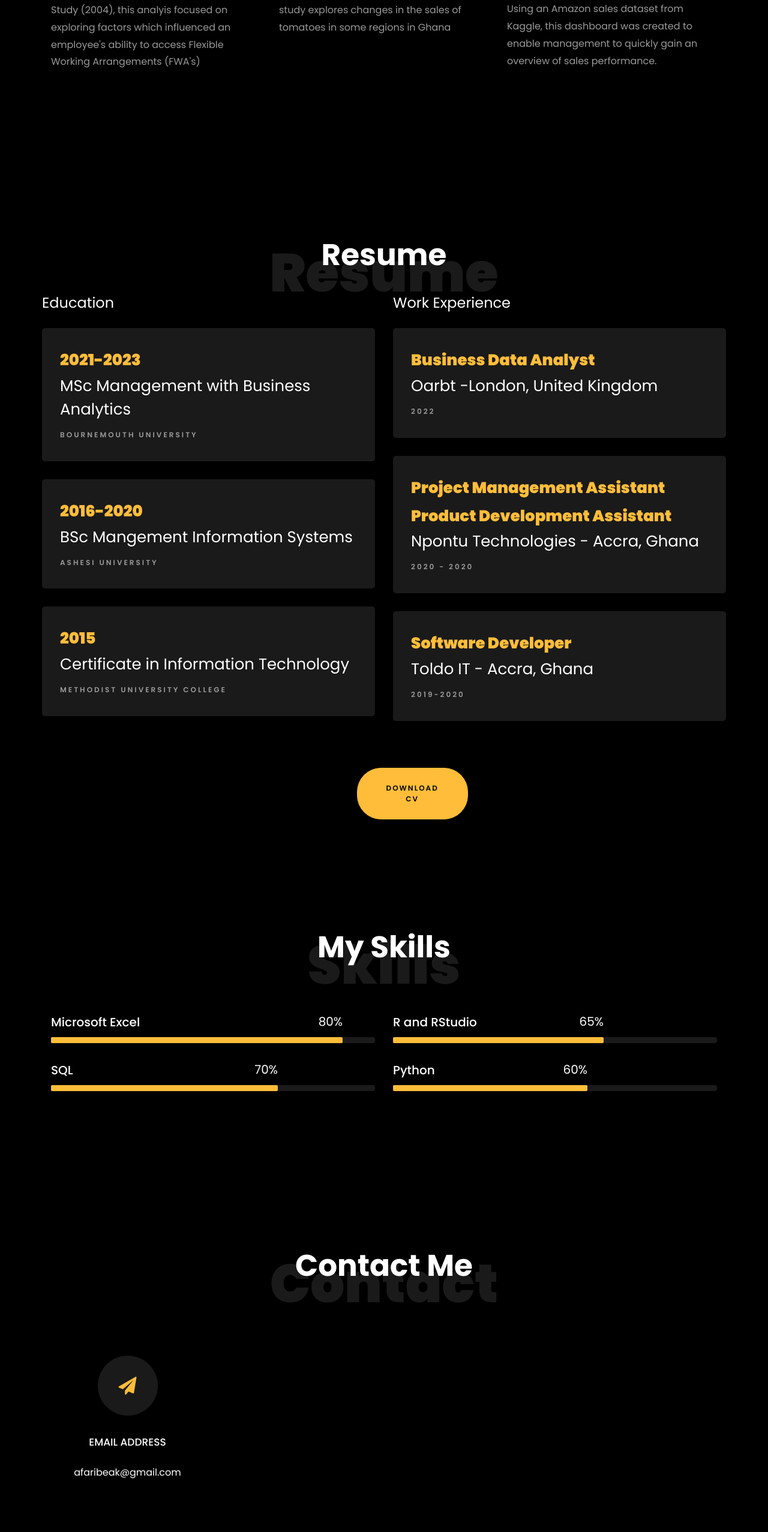
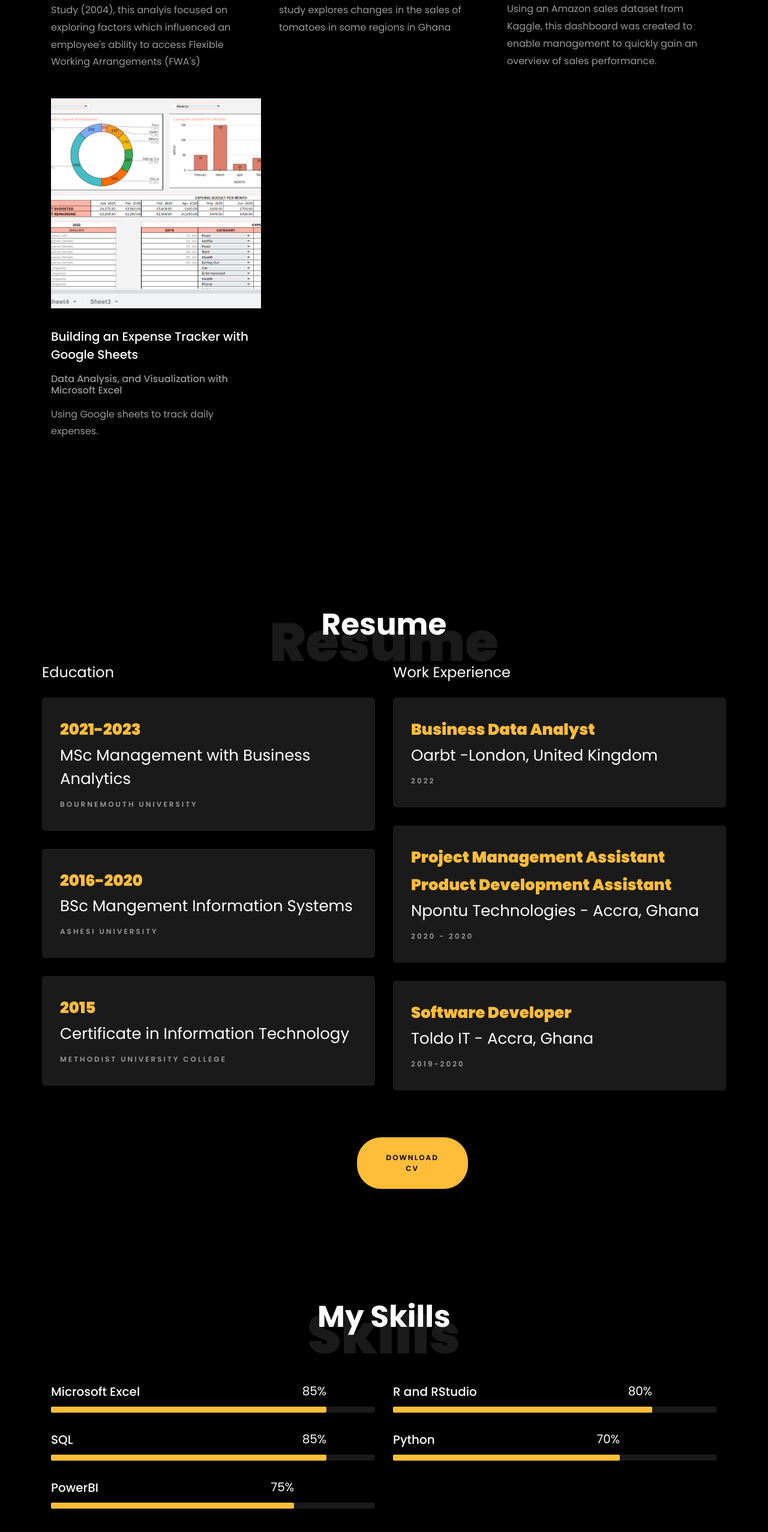
Before and after one commit to AkosuaKissiedu/AkosuaKissiedu.github.io, a plain HTML site: page index.html in a window 1280 px wide. Shown: the part 2344-4898 px from the top of the page at 60% size. Drawn offline with Linux system fonts and the light colour scheme; files whose address does not match are found by name.

Commit message:
Portfolio update

```diff
--- a/index.html
+++ b/index.html
@@ -133,7 +133,7 @@
 
 				<div class="col-md-4 d-flex ftco-animate">
 					<div class="blog-entry">
-						<a href="/single.html#four_section" class="block-20" style="background-image: url('images/image_4.jpg');"></a>
+						<a href="/single.html#four_section" class="block-20" style="background-image:url('images/image_4.jpg');"></a>
 						<div class="text mt-3 float-right d-block">
 								<div class="d-flex align-items-center mb-3 meta">
 									<p class="mb-0">
@@ -165,7 +165,7 @@
 
 				<div class="col-md-4 d-flex ftco-animate">
 					<div class="blog-entry justify-content-end">
-						<a href="/single.html#one_section" class="block-20" style="background-image: url('images/image_19.png');"></a>
+						<a href="/single.html#six_section" class="block-20" style="background-image: url('images/image_19.png');"></a>
 						<div class="text mt-3 float-right d-block">
 							<div class="d-flex align-items-center mb-3 meta">
 								<p class="mb-0">
@@ -174,6 +174,21 @@
 							<h3 class="heading"><a href="/single.html#six_section">Generating a Sales Reporting Dashboard with Power BI</a></h3>
 							<h6><p>Data Analysis, and Visualization with Power BI</p></h6>
 							<p> Using an Amazon sales dataset from Kaggle, this dashboard was created to enable management to quickly gain an overview of sales performance. </p>
+						</div>
+					</div>
+				</div>
+
+				<div class="col-md-4 d-flex ftco-animate">
+					<div class="blog-entry justify-content-end">
+						<a href="/single.html#seven_section" class="block-20" style="background-image: url('images/image_20.png');"></a>
+						<div class="text mt-3 float-right d-block">
+							<div class="d-flex align-items-center mb-3 meta">
+								<p class="mb-0">
+								</p>
+							</div>
+							<h3 class="heading"><a href="/single.html#seven_section">Building an Expense Tracker with Google Sheets</a></h3>
+							<h6><p>Data Analysis, and Visualization with Microsoft Excel</p></h6>
+							<p> Using Google sheets to track daily expenses.</p>
 						</div>
 					</div>
 				</div>
@@ -241,7 +256,7 @@
 
 				<div class="row justify-content-center mt-5">
 					<div class="col-md-6 text-center ftco-animate">
-						<p><a href="/cv/Afaribea Kissiedu - Resume.pdf" class="btn btn-primary py-4 px-5" download="Akosua Kissiedu Resume">Download CV</a></p>
+						<p><a href="/cv/Afaribea Kissiedu.pdf" class="btn btn-primary py-4 px-5" download="Akosua Kissiedu Resume">Download CV</a></p>
 					</div>
 				</div>
     		</div>
@@ -261,9 +276,9 @@
 						<div class="progress-wrap ftco-animate">
 							<h3>Microsoft Excel</h3>
 							<div class="progress">
-							 	<div class="progress-bar color-1" role="progressbar" aria-valuenow="80"
-							  	aria-valuemin="0" aria-valuemax="100" style="width:90%">
-							    <span>80%</span>
+							 	<div class="progress-bar color-1" role="progressbar" aria-valuenow="85"
+							  	aria-valuemin="0" aria-valuemax="100" style="width:85%">
+							    <span>85%</span>
 							  	</div>
 							</div>
 						</div>
@@ -272,9 +287,9 @@
 						<div class="progress-wrap ftco-animate">
 							<h3>R and RStudio</h3>
 							<div class="progress">
-							 	<div class="progress-bar color-2" role="progressbar" aria-valuenow="65"
-							  	aria-valuemin="0" aria-valuemax="100" style="width:65%">
-							    <span>65%</span>
+							 	<div class="progress-bar color-2" role="progressbar" aria-valuenow="80"
+							  	aria-valuemin="0" aria-valuemax="100" style="width:80%">
+							    <span>80%</span>
 							  	</div>
 							</div>
 						</div>
@@ -283,7 +298,18 @@
 						<div class="progress-wrap ftco-animate">
 							<h3>SQL</h3>
 							<div class="progress">
-							 	<div class="progress-bar color-3" role="progressbar" aria-valuenow="70"
+							 	<div class="progress-bar color-3" role="progressbar" aria-valuenow="85"
+							  	aria-valuemin="0" aria-valuemax="100" style="width:85%">
+							    <span>85%</span>
+							  	</div>
+							</div>
+						</div>
+					</div>
+					<div class="col-md-6 animate-box">
+						<div class="progress-wrap ftco-animate">
+							<h3>Python</h3>
+							<div class="progress">
+							 	<div class="progress-bar color-4" role="progressbar" aria-valuenow="70"
 							  	aria-valuemin="0" aria-valuemax="100" style="width:70%">
 							    <span>70%</span>
 							  	</div>
@@ -292,11 +318,11 @@
 					</div>
 					<div class="col-md-6 animate-box">
 						<div class="progress-wrap ftco-animate">
-							<h3>Python</h3>
+							<h3>PowerBI</h3>
 							<div class="progress">
-							 	<div class="progress-bar color-4" role="progressbar" aria-valuenow="60"
-							  	aria-valuemin="0" aria-valuemax="100" style="width:60%">
-							    <span>60%</span>
+							 	<div class="progress-bar color-4" role="progressbar" aria-valuenow="75"
+							  	aria-valuemin="0" aria-valuemax="100" style="width:75%">
+							    <span>75%</span>
 							  	</div>
 							</div>
 						</div>
```
Also changed, not shown: single.html (+34 -0 lines), images/image_20.png (added), 2 other files.
